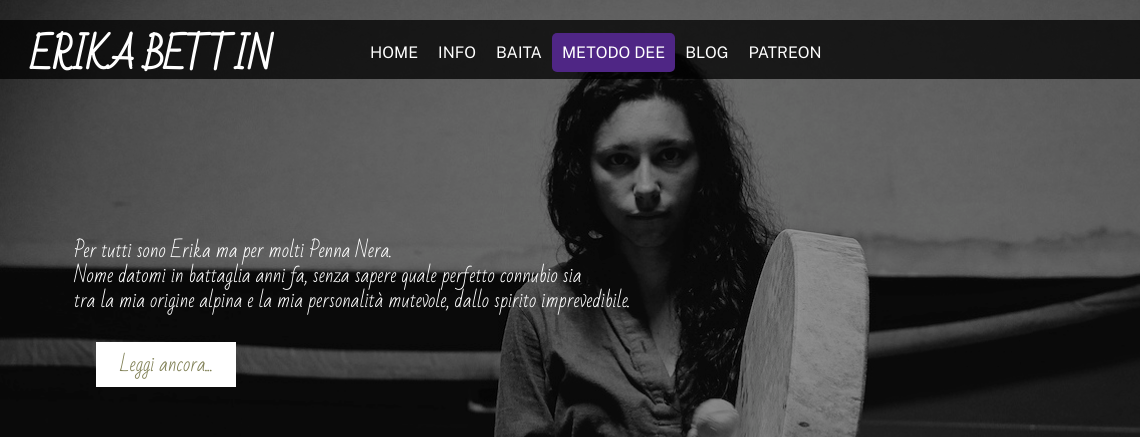
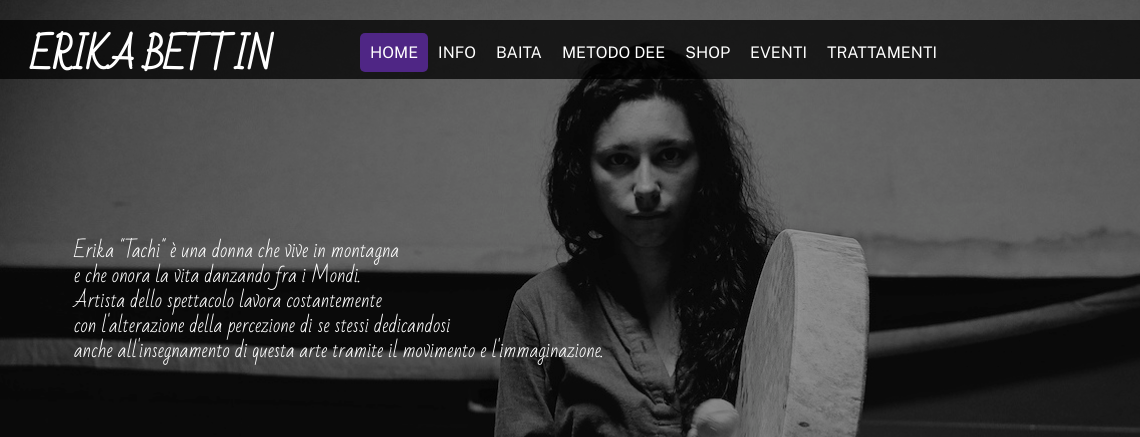
Before and after one commit to alessfacc/ErikaBettin, a plain HTML site: page metododee.html in a window 1280 px wide. Shown: the top 437 px of the page, 0-1140 px from the left. Drawn offline with nearby package versions, Linux system fonts and the light colour scheme; a web font is replaced by a local one.

Commit message:
new color fix banner in progress

```diff
--- a/metododee.html
+++ b/metododee.html
@@ -7,6 +7,7 @@
     <link rel="stylesheet" href="css/style.css">
     <link rel="stylesheet" href="css/fontello.css">
     <link href="https://fonts.googleapis.com/css?family=Bad+Script|Calistoga|Playfair+Display|Public+Sans|Source+Sans+Pro&display=swap" rel="stylesheet">
+    <link rel="icon" type="image/jpg" href="/img/FOTO PROFILO_W.jpg">
 </head>
 <body>
     <header class="main-header">
@@ -23,16 +24,17 @@
             <div class="container container--flex">
                 <span class="icon-menu" id="btnmenu"></span>
                 <ul class="menu" id="menu">
-                    <li class="menu__item"><a href="/" class="menu__link">HOME</a></li>
+                    <li class="menu__item"><a href="/" class="menu__link menu__link--select">HOME</a></li>
                     <li class="menu__item"><a href="about.html" class="menu__link">INFO</a></li>
                     <li class="menu__item"><a href="baita.html" class="menu__link">BAITA</a></li>
-                    <li class="menu__item"><a href="metododee.html" class="menu__link menu__link--select">METODO DEE</a></li>
-                    <li class="menu__item"><a href="https://contacterikabettin.wixsite.com/ilmiosito?fbclid=IwAR1eDP_4Efdl5uLSWnUDcenAU8ZdNL1t2FTpOXT_e5t_KNSrRxTWZReeas8" class="menu__link" target="_blank">BLOG</a></li>
-                    <li class="menu__item"><a href="https://www.patreon.com/selvatica?fbclid=IwAR2C2dUsbMIFiwegAp9Im3iI7-iUrNFIyWA5OhoxjXEOhdR_2QhK2bp27fU" class="menu__link" target="_blank">PATREON</a></li>
+                    <li class="menu__item"><a href="metododee.html" class="menu__link">METODO DEE</a></li>
+                    <li class="menu__item"><a href="shop.html" class="menu__link" target="_blank">SHOP</a></li>
+                    <li class="menu__item"><a href="eventi.html" class="menu__link" target="_blank">EVENTI</a></li>
+                    <li class="menu__item"><a href="trattamenti.html" class="menu__link" target="_blank">TRATTAMENTI</a></li>
                 </ul>
                 <div class="social-icon">
                     <a href="https://www.facebook.com/erika.bettin.pennanera" target="_blank" class="social-icon__link"><span class="icon-facebook"></span></a>
-                    <a href="https://www.instagram.com/erikabettinpennanera/" target="_blank" class="social-icon__link"><span class="icon-instagram"></span></a>
+                    <a href="https://www.instagram.com/erikati/" target="_blank" class="social-icon__link"><span class="icon-instagram"></span></a>
                     <a href="https://vimeo.com/user84395193" target="_blank" class="social-icon__link"><span class="icon-vimeo"></span></a>
                 </div>
             </div>
@@ -47,8 +49,7 @@
         <img src="img/ErikaBettinBannerMetododee.jpeg" alt="" class="banner__img">
         <div class="banner__content"></div>
         <div class="banner__content--text">
-            <p class="main__txt">Per tutti sono Erika ma per molti Penna Nera.<br> Nome datomi in battaglia anni fa, senza sapere quale perfetto connubio sia <br> tra la mia origine alpina e la mia personalità mutevole, dallo spirito imprevedibile.</p>
-            <a href="about.html" class="btn btn--leer">Leggi ancora...</a>
+          <p class="main__txt">Erika "Tachi" è una donna che vive in montagna<br>e che onora la vita danzando fra i Mondi.<br>Artista dello spettacolo lavora costantemente<br>con l'alterazione della percezione di se stessi dedicandosi<br>anche all'insegnamento di questa arte tramite il movimento e l'immaginazione.<br></p>
         </div>
 
     </section>
@@ -108,7 +109,7 @@
                 <div class="column column--footer">
                     <h2 class="column__title">Social</h2>
                     <p class="column__txt"><a href="https://www.facebook.com/erika.bettin.pennanera" target="_blank" class="icon-facebook">Facebook</a></p>
-                    <p class="column__txt"><a href="https://www.instagram.com/erikabettinpennanera/" target="_blank" class="icon-instagram">Anche su Instagram</a></p>
+                    <p class="column__txt"><a href="https://www.instagram.com/erikati/" target="_blank" class="icon-instagram">Anche su Instagram</a></p>
                     <p class="column__txt"><a href="https://vimeo.com/user84395193" target="_blank" class="icon-vimeo">Vimeo</a></p>
                 </div>
                 <p class="copy">&copy; www.erikabettin.com | Designed by Alessandro Facciolo</p>
```
Also changed, not shown: about.html (+9 -8 lines), baita.html (+9 -8 lines), index.html (+6 -5 lines).
